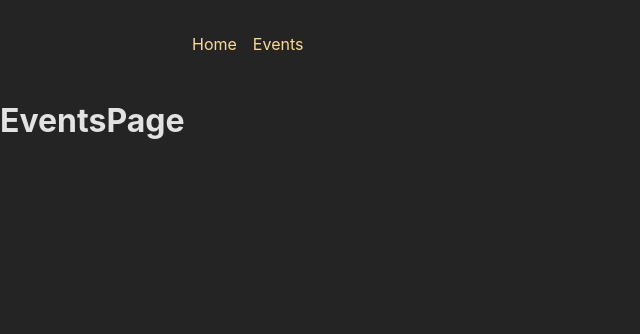
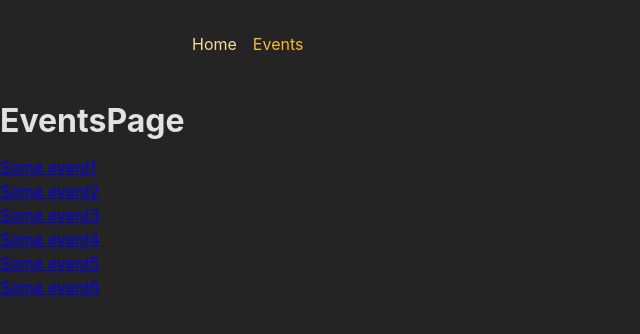
Before and after one commit to towficaziz/react-fontend, a React (Create React App) app: page /events in a window 1280 px wide. Shown: the top 334 px of the page, without its empty margins (0-640 px from the left). Built offline with nearby package versions, Linux system fonts and the light colour scheme.

Commit message:
navigate to active classes and add a link to respective eventpage

```diff
--- a/src/components/MainNavigation.js
+++ b/src/components/MainNavigation.js
@@ -1,4 +1,5 @@
-import classes from './MainNavigation.module.css';
+import { NavLink } from "react-router-dom";
+import classes from "./MainNavigation.module.css";
 
 function MainNavigation() {
   return (
@@ -6,10 +7,25 @@
       <nav>
         <ul className={classes.list}>
           <li>
-            <a>Home</a>
+            <NavLink
+              to="/"
+              className={({ isActive }) =>
+                isActive ? classes.active : undefined
+              }
+              end
+            >
+              Home
+            </NavLink>
           </li>
           <li>
-            <a>Events</a>
+            <NavLink
+              to="/events"
+              className={({ isActive }) =>
+                isActive ? classes.active : undefined
+              }
+            >
+              Events
+            </NavLink>
           </li>
         </ul>
       </nav>
--- a/src/pages/Events.js
+++ b/src/pages/Events.js
@@ -1,5 +1,46 @@
-function EventsPage(){
-    return <h1>EventsPage</h1>;
+import { Link } from "react-router-dom";
+
+const DUMMY_EVENTS = [
+  {
+    id: "e1",
+    title: "Some event1",
+  },
+  {
+    id: "e2",
+    title: "Some event2",
+  },
+  {
+    id: "e3",
+    title: "Some event3",
+  },
+  {
+    id: "e4",
+    title: "Some event4",
+  },
+  {
+    id: "e5",
+    title: "Some event5",
+  },
+  {
+    id: "e6",
+    title: "Some event6",
+  },
+];
+function EventsPage() {
+  return (
+    <>
+      <h1>EventsPage</h1>
+      <ul>
+        {DUMMY_EVENTS.map(
+          (event) => (
+            <li key={event.id}>
+              <Link to={event.id}>{event.title}</Link>
+            </li>
+          ))
+        }
+      </ul>
+    </>
+  );
 }
 
 export default EventsPage;
```
